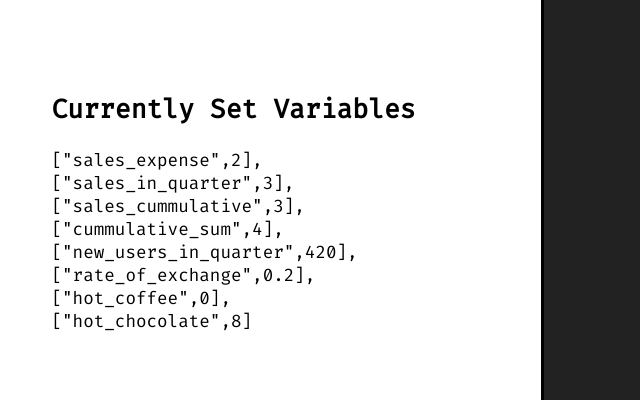
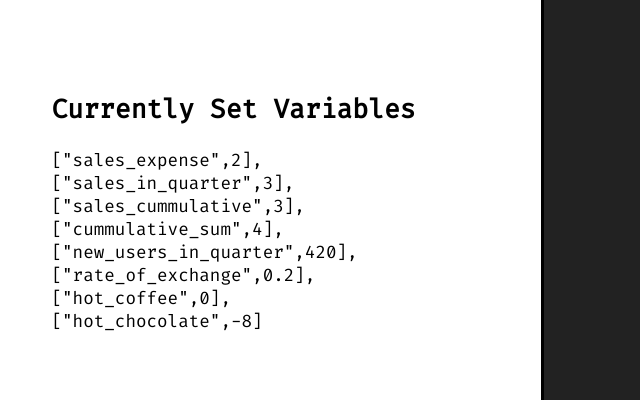
Before and after one commit to literalEval/fw-components, a website built with webpack: page showcase-gallery/index.html in a window 1280 px wide. Shown: the part 198-598 px from the top of the page, 0-640 px from the left. Built offline with nearby package versions, Linux system fonts and the light colour scheme.

Commit message:
fix
Signed-off-by: Ravi Dev Pandey <pandeyravidev@gmail.com>

```diff
--- a/showcase-gallery/index.html
+++ b/showcase-gallery/index.html
@@ -35,7 +35,7 @@
         ["new_users_in_quarter",420],<br>
         ["rate_of_exchange",0.2],<br>
         ["hot_coffee",0],<br>
-        ["hot_chocolate",8]<br>
+        ["hot_chocolate",-8]<br>
         </p>
     </div>
     <formula-editor class="fe" style="zoom: 1.6; font-size: 80%;" minSuggestionLen="1"
```
